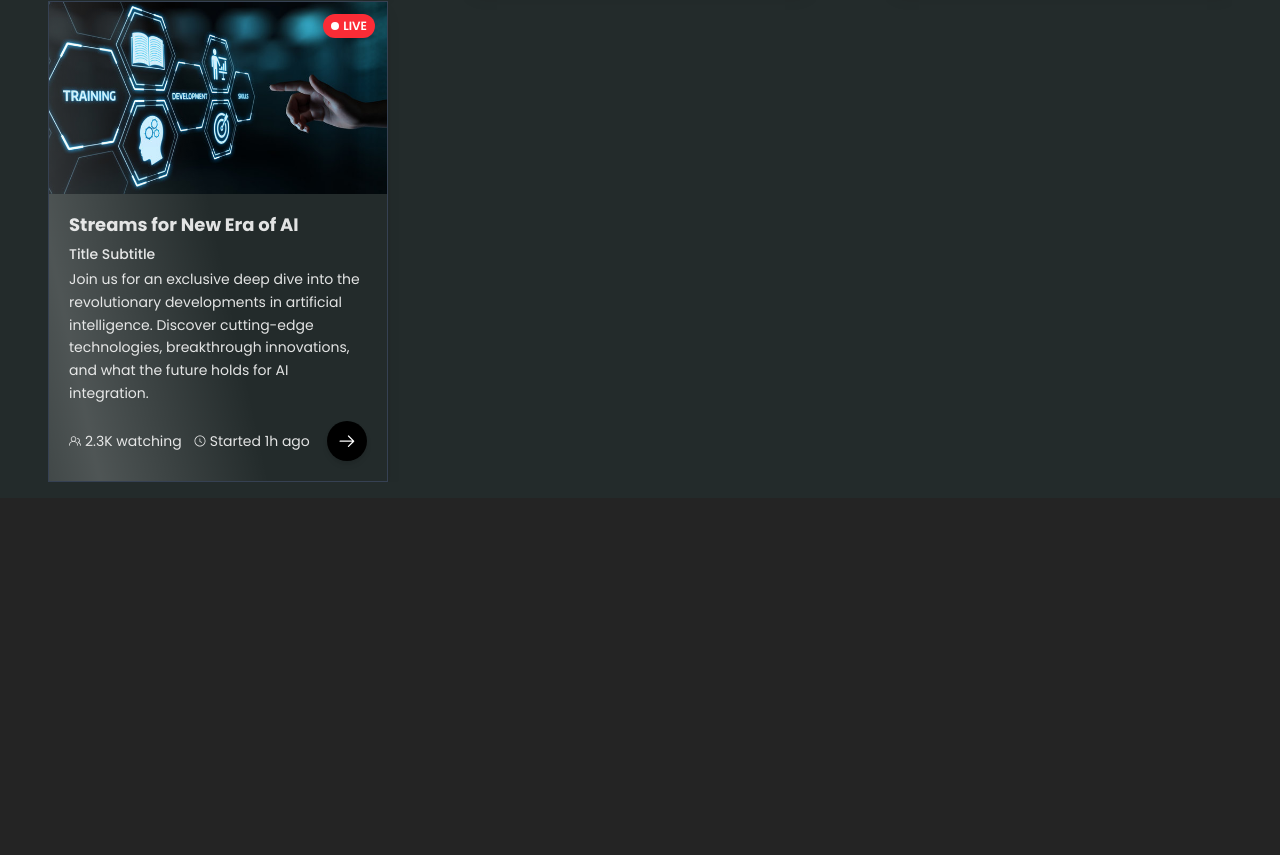
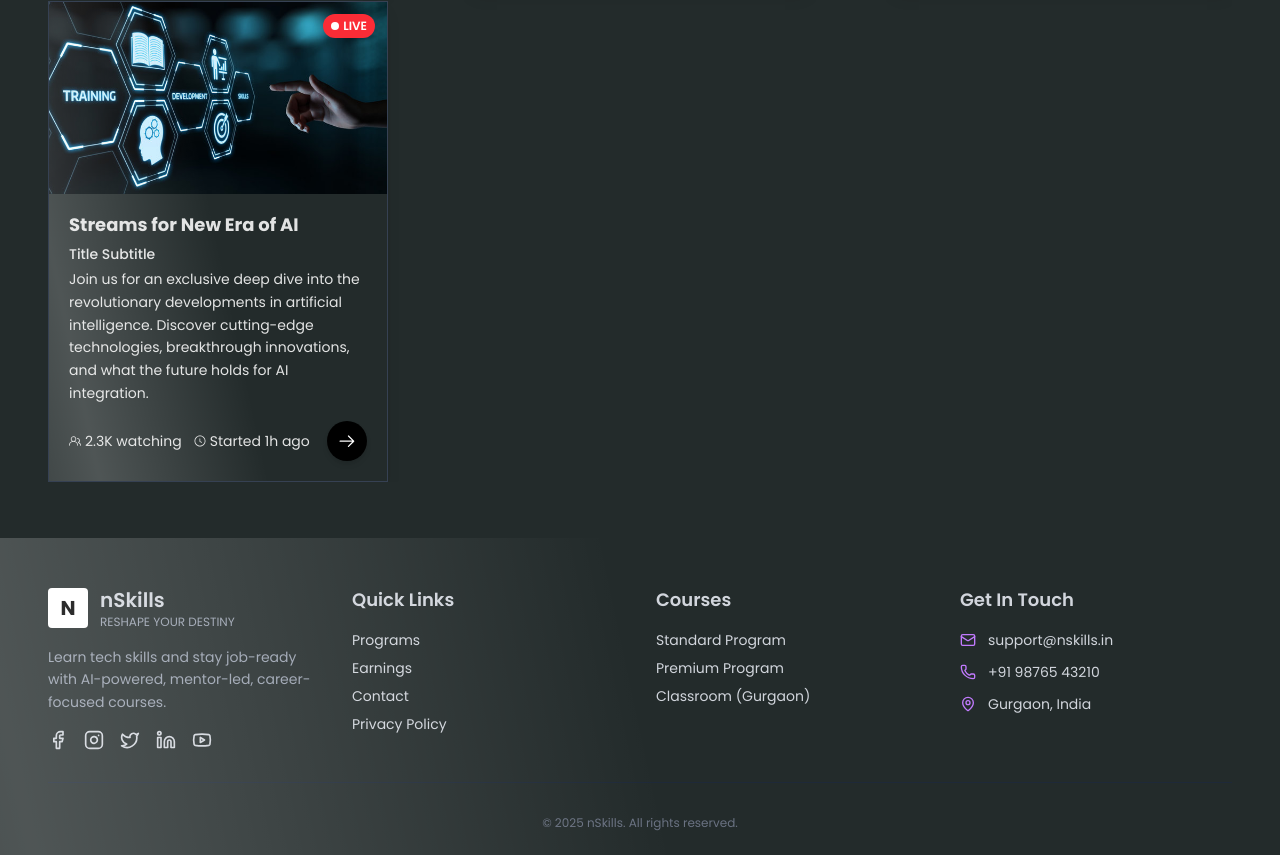
Before and after one commit to maaz80/nskills, a React (Vite) app: page / in a window 1280 px wide. Shown: the part 1979-2834 px from the top of the page. Before the commit the page ends 2477 px from the top, so only its background shows below. Built offline with nearby package versions, Linux system fonts and the light colour scheme; no server answers.

Commit message:
Added Footer

```diff
--- /dev/null
+++ b/src/components/home/Footer.jsx
@@ -0,0 +1,102 @@
+import { Facebook, Instagram, Twitter, Linkedin, Youtube, Mail, MapPin, Phone } from 'lucide-react';
+
+const Footer = () => {
+
+  const handleMenuClick = (item) => {
+    const targetId = item.trim().toLowerCase().replace(/\s+/g, "-");
+    const section = document.getElementById(targetId);
+
+    if (section) {
+      section.scrollIntoView({ behavior: "smooth" });
+    }
+
+    setIsMobileMenuOpen(false);
+  };
+
+  return (
+    <footer className="relative bg-primary  text-gray-300 pt-6 lg:pt-12 pb-6 px-6 md:px-12">
+      {/* Light sweep effect overlay */}
+      <div className="absolute inset-0  md:group-hover:translate-x-full transition-transform duration-1000 ease-in-out bg-gradient-to-r from-transparent via-white/20 to-transparent skew-x-12 z-10 pointer-events-none translate-x-0 md:translate-x-[-50%]"></div>
+      <div className="max-w-7xl mx-auto grid grid-cols-1 md:grid-cols-4 gap-8 border-b border-gray-800 pb-8">
+        {/* Brand Section */}
+        <div>
+          <div className="flex items-center gap-3 mb-4">
+            <div className="w-10 h-10 bg-white text-black flex items-center justify-center text-xl font-bold rounded">N</div>
+            <div>
+              <h2 className="text-xl font-semibold">nSkills</h2>
+              <p className="text-xs text-gray-400">RESHAPE YOUR DESTINY</p>
+            </div>
+          </div>
+          <p className="text-sm leading-relaxed text-gray-400 mb-4">
+            Learn tech skills and stay job-ready with AI-powered, mentor-led, career-focused courses.
+          </p>
+          {/* Social Icons */}
+          <div className="flex gap-4">
+            <a href="#" aria-label="Facebook" className="hover:text-purple-400 transition">
+              <Facebook className="w-5 h-5" />
+            </a>
+            <a href="#" aria-label="Instagram" className="hover:text-purple-400 transition">
+              <Instagram className="w-5 h-5" />
+            </a>
+            <a href="#" aria-label="Twitter" className="hover:text-purple-400 transition">
+              <Twitter className="w-5 h-5" />
+            </a>
+            <a href="#" aria-label="LinkedIn" className="hover:text-purple-400 transition">
+              <Linkedin className="w-5 h-5" />
+            </a>
+            <a href="#" aria-label="YouTube" className="hover:text-purple-400 transition">
+              <Youtube className="w-5 h-5" />
+            </a>
+          </div>
+        </div>
+
+        {/* Quick Links */}
+        <div>
+          <h3 className="text-lg font-semibold mb-4">Quick Links</h3>
+          <ul className="space-y-2 text-sm">
+            <li><button onClick={() => handleMenuClick('Programs')} className="hover:text-purple-400 transition">Programs</button></li>
+            <li><button onClick={() => handleMenuClick('Earnings')} className="hover:text-purple-400 transition">Earnings</button></li>
+            <li><button onClick={() => handleMenuClick('Contact')} className="hover:text-purple-400 transition">Contact</button></li>
+            <li><button onClick={() => handleMenuClick('Privacy Policy')} className="hover:text-purple-400 transition">Privacy Policy</button></li>
+          </ul>
+        </div>
+
+        {/* Courses */}
+        <div>
+          <h3 className="text-lg font-semibold mb-4">Courses</h3>
+          <ul className="space-y-2 text-sm">
+            <li><button onClick={() => handleMenuClick('programs')} className="hover:text-purple-400 transition">Standard Program</button></li>
+            <li><button onClick={() => handleMenuClick('programs')} className="hover:text-purple-400 transition">Premium Program</button></li>
+            <li><button onClick={() => handleMenuClick('programs')} className="hover:text-purple-400 transition">Classroom (Gurgaon)</button></li>
+          </ul>
+        </div>
+
+        {/* Contact Info */}
+        <div>
+          <h3 className="text-lg font-semibold mb-4">Get In Touch</h3>
+          <div className="space-y-3 text-sm">
+            <div className="flex items-center gap-3">
+              <Mail className="w-4 h-4 text-purple-400" />
+              <span>support@nskills.in</span>
+            </div>
+            <div className="flex items-center gap-3">
+              <Phone className="w-4 h-4 text-purple-400" />
+              <span>+91 98765 43210</span>
+            </div>
+            <div className="flex items-center gap-3">
+              <MapPin className="w-4 h-4 text-purple-400" />
+              <span>Gurgaon, India</span>
+            </div>
+          </div>
+        </div>
+      </div>
+
+      {/* Bottom Disclaimer */}
+      <div className="mt-8 text-center text-xs text-gray-500">
+        © {new Date().getFullYear()} nSkills. All rights reserved.
+      </div>
+    </footer>
+  );
+};
+
+export default Footer;
--- a/src/pages/home/Home.jsx
+++ b/src/pages/home/Home.jsx
@@ -4,30 +4,32 @@ import JourneyToEarnings from "../../components/home/JourneyToEarnings"
 import Navbar from "../../components/home/Navbar"
 import Programs from "../../components/home/Programs"
 import StreamCard from "../../components/home/StreamCard"
+import Footer from "../../components/home/Footer"
 
 const Home = () => {
 
-   useEffect(()=>{
+  useEffect(() => {
     window.scrollTo({ top: 0, behavior: "smooth" })
-    },[])
+  }, [])
   return (
     <div className="bg-primary">
-      <Navbar/>
+      <Navbar />
       {/* <JourneyToEarnings/> */}
-      <HeroSection/>
-     <div className="px-4 lg:px-12 py-4">
+      <HeroSection />
+      <div id="programs" className="px-4 lg:px-12 py-4">
         <h1 className="page-heading pb-8">OUR EXCLUSIVE PROGRAMS WITH 100% PLACEMENT ASSURENCE*</h1>
-       <Programs/>
+        <Programs />
       </div>
-      <div className="px-4 lg:px-12 py-4">
+      <div className="px-4 lg:px-12 py-4 mb-10">
         <h1 className="page-heading pb-8">STREAMS FOR YOU FOR NEW ERA OF AI</h1>
         <div className="flex items-center justify-between gap-3  overflow-x-auto flex-wrap">
-        <StreamCard/>
-        <StreamCard/>
-        <StreamCard/>
-        <StreamCard/>
+          <StreamCard />
+          <StreamCard />
+          <StreamCard />
+          <StreamCard />
         </div>
       </div>
+      <Footer/>
     </div>
   )
 }
```
Lines whose indentation alone changed are shown as unchanged.
